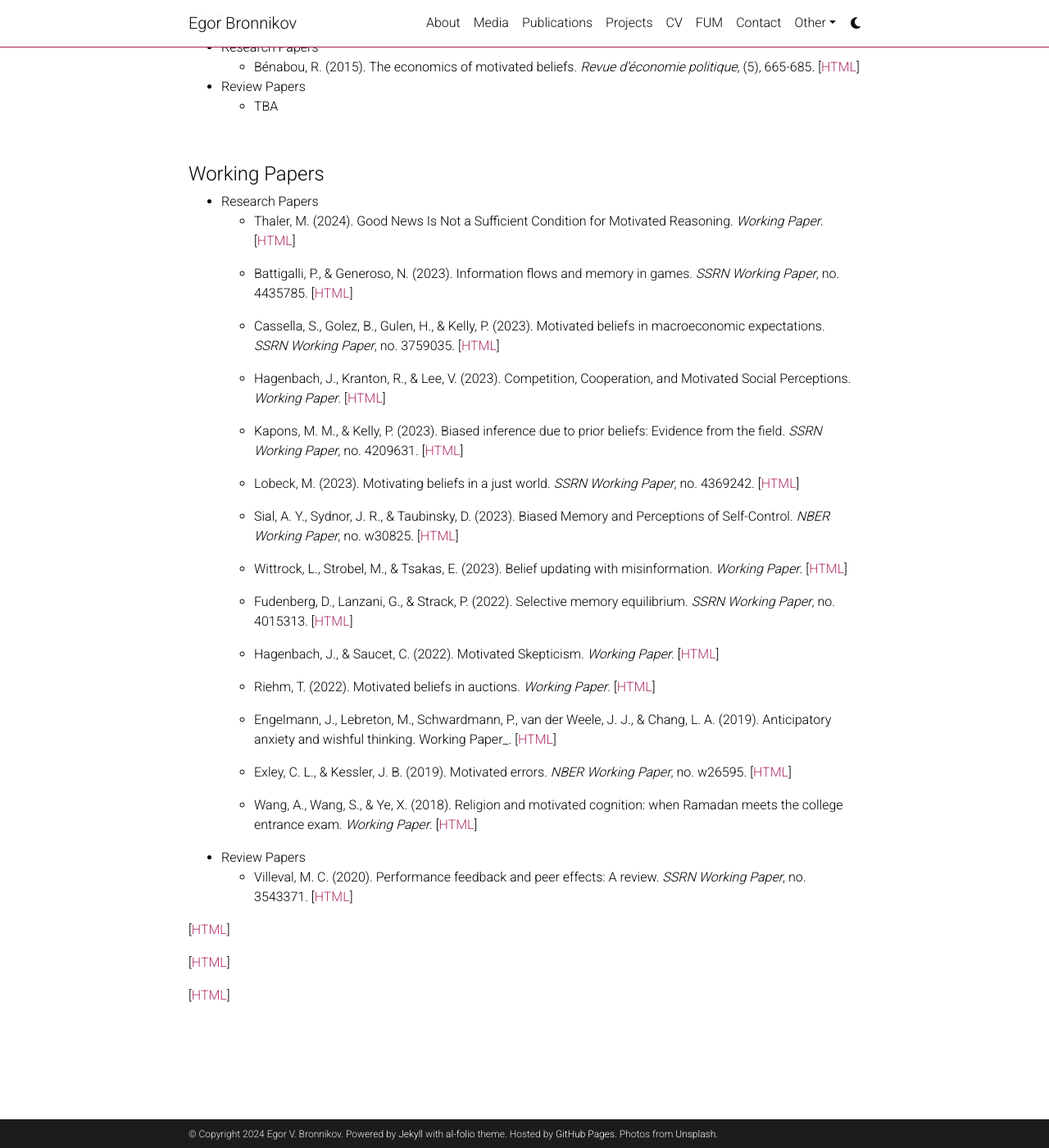
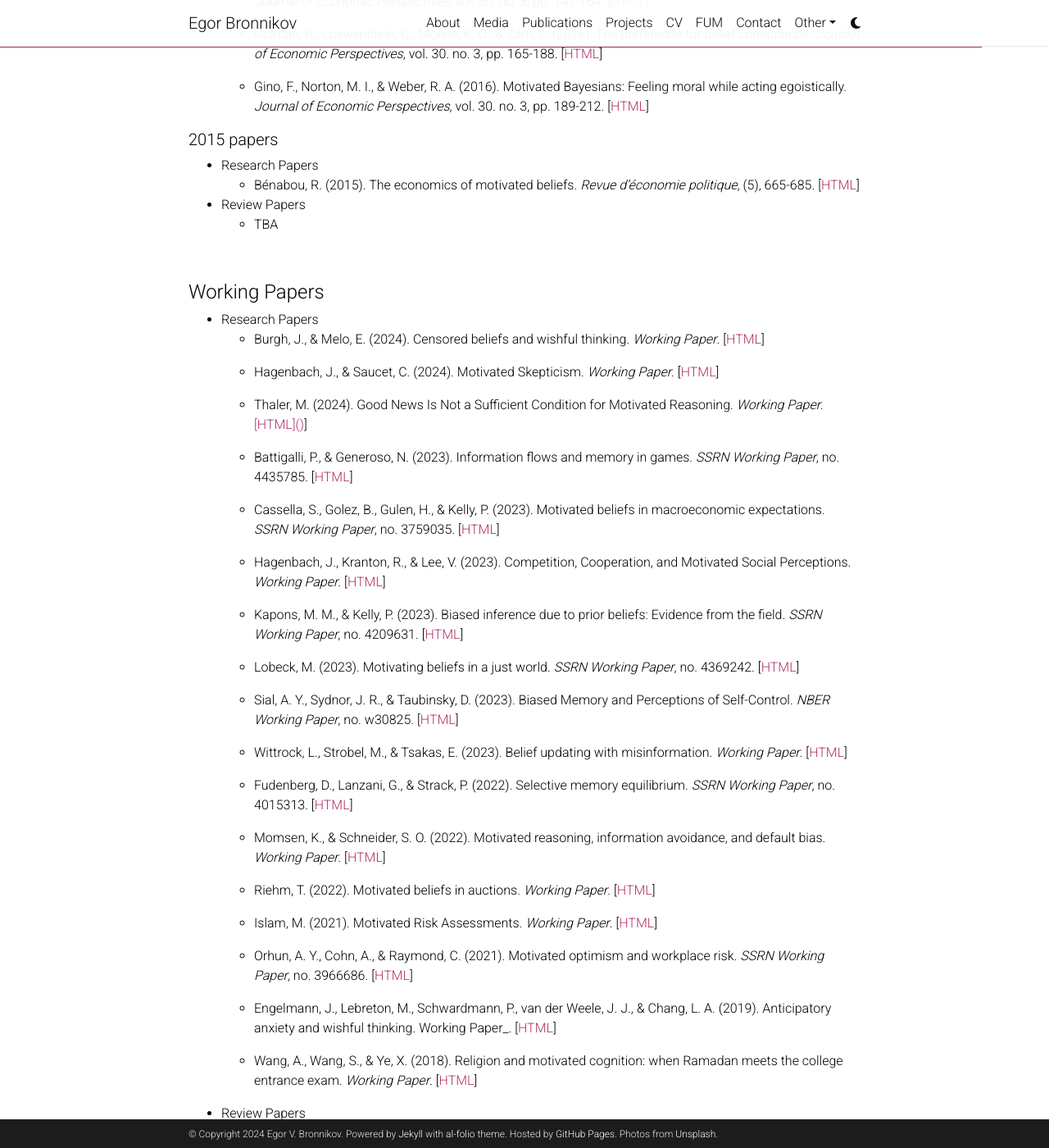
Before and after one commit to egorbronnikov/egorbronnikov.github.io, a Jekyll site: the page built from _pages/motivatedreasoning.md, in a window 1280 px wide and 1400 px high, scrolled down 3258 px. Shown: the whole window at 82% size. Built offline with Jekyll 4.4.1, drawn with Linux system fonts in a browser that asks for light colours; comment, search, counter and statistics services are not loaded; a style sheet for code colours, icons or effects is not loaded; some of the changed text lies outside the part shown.

Commit message:
Update motivatedreasoning.md

```diff
--- a/_pages/motivatedreasoning.md
+++ b/_pages/motivatedreasoning.md
@@ -16,7 +16,10 @@
 - Research Papers
   - Drobner, C., & Goerg, S. J. (forthcoming). Motivated belief updating and rationalization of information. _Management Science_. [[HTML]()]
 
-  - Thaler, M. (forthcoming). Good News Is Not a Sufficient Condition for Motivated Reasoning. _American Economic Journal: Microeconomics_. [[HTML]()]
+  - Exley, C. L., & Kessler, J. B. (forthcoming). Motivated errors. _American Economic Review_. [[HTML](https://www.aeaweb.org/articles?id=10.1257/aer.20191849&&from=f)]
+
+
+  - Thaler, M. (forthcoming). Good News Is Not a Sufficient Condition for Motivated Reasoning. _American Economic Journal: Microeconomics_. [[HTML](https://www.aeaweb.org/articles?id=10.1257/mic.20220146&&from=f)]
 
   - Coffman, K., Collis, M. R., & Kulkarni, L. (2023). Stereotypes and belief updating. _Journal of the European Economic Association_.[[HTML]()]
 
@@ -41,14 +44,15 @@
 ##### 2023 papers
 
 - Research Papers
-  - Sprengholz, P., Henkel, L., Böhm, R., & Betsch, C. (2023). Historical narratives about the COVID-19 pandemic are motivationally biased. Nature, vol. 623, no. 7987, pp. 588-593. [[HTML]()]
+  - Sprengholz, P., Henkel, L., Böhm, R., & Betsch, C. (2023). Historical narratives about the COVID-19 pandemic are motivationally biased. _Nature_, vol. 623, no. 7987, pp. 588-593. [[HTML]()]
 
   - Wang, A., Wang, S., & Ye, X. (2023). When information conflicts with obligations: the role of motivated cognition. _The Economic Journal_, vol. 133, no. 654, pp. 2533-2552. [[HTML]()]
 
 
 - Review Papers
-  - Amelio, A., & Zimmermann, F. (2023). Motivated memory in economics—a review. _Games_, vol.  14, no. 1, pp. 15. [[HTML](https://www.mdpi.com/2073-4336/14/1/15)]
-  - TBA
+  - Amelio, A., & Zimmermann, F. (2023). Motivated memory in economics—a review. _Games_, vol. 14, no. 1, pp. 15. [[HTML](https://www.mdpi.com/2073-4336/14/1/15)]
+
+  - Haaland, I., Roth, C., & Wohlfart, J. (2023). Designing information provision experiments. _Journal of Economic Literature_, vol. 61, no. 1, pp. 3-40.
 
 
 ##### 2022 papers
@@ -60,10 +64,11 @@
 
   - Coffman, K. B., Exley, C. L., & Niederle, M. (2021). The role of beliefs in driving gender discrimination. Management Science, vol. 67, no. 6, pp. 3551-3569.
 
-
   - Drobner, C. (2022). Motivated beliefs and anticipation of uncertainty resolution. _American Economic Review: Insights_, vol. 4, no. 1, pp. 89-105. [[HTML]()]
 
   - Faia, E., Fuster, A., Pezone, V., & Zafar, B. (2022). Biases in information selection and processing: Survey evidence from the pandemic. _Review of Economics and Statistics_, pp. 1-46.
+
+  - Gonzalez-Jimenez, V. (2022). Social status and motivated beliefs. _Journal of Public Economics_, vol. 211, pp. 104662. [[HTML](https://www.sciencedirect.com/science/article/pii/S0047272722000640)]
 
   - Hagenbach, J., & Koessler, F. (2022). Selective memory of a psychological agent. _European Economic Review_, vol. 142, pp. 104012.  [[HTML]()]
 
@@ -164,37 +169,42 @@
 
 
 
-
 <p>&nbsp;</p>
 
 #### Working Papers
 
 - Research Papers
-  - Thaler, M. (2024). Good News Is Not a Sufficient Condition for Motivated Reasoning. _Working Paper_. [[HTML](https://arxiv.org/pdf/2012.01548.pdf)]
+  - Burgh, J., & Melo, E. (2024). Censored beliefs and wishful thinking. _Working Paper_. [[HTML](https://arxiv.org/html/2402.01892v1)]
 
-  - Battigalli, P., & Generoso, N. (2023). Information flows and memory in games. _SSRN Working Paper_, no. 4435785. [[HTML]()]
+  - Hagenbach, J., & Saucet, C. (2024). Motivated Skepticism. _Working Paper_. [[HTML](https://hal.science/hal-03770685/document)]
 
-  - Cassella, S., Golez, B., Gulen, H., & Kelly, P. (2023). Motivated beliefs in macroeconomic expectations. _SSRN Working Paper_, no. 3759035. [[HTML]()]
+  - Thaler, M. (2024). Good News Is Not a Sufficient Condition for Motivated Reasoning. _Working Paper_. [[HTML]()](https://arxiv.org/pdf/2012.01548.pdf)]
+
+  - Battigalli, P., & Generoso, N. (2023). Information flows and memory in games. _SSRN Working Paper_, no. 4435785. [[HTML](https://papers.ssrn.com/sol3/papers.cfm?abstract_id=4435785)]
+
+  - Cassella, S., Golez, B., Gulen, H., & Kelly, P. (2023). Motivated beliefs in macroeconomic expectations. _SSRN Working Paper_, no. 3759035. [[HTML](https://papers.ssrn.com/sol3/papers.cfm?abstract_id=3759035)]
 
   - Hagenbach, J., Kranton, R., & Lee, V. (2023). Competition, Cooperation, and Motivated Social Perceptions. _Working Paper_. [[HTML]()]
 
-  - Kapons, M. M., & Kelly, P. (2023). Biased inference due to prior beliefs: Evidence from the field. _SSRN Working Paper_, no. 4209631. [[HTML]()]
+  - Kapons, M. M., & Kelly, P. (2023). Biased inference due to prior beliefs: Evidence from the field. _SSRN Working Paper_, no. 4209631. [[HTML](https://papers.ssrn.com/sol3/papers.cfm?abstract_id=4209631)]
 
-  - Lobeck, M. (2023). Motivating beliefs in a just world. _SSRN Working Paper_, no. 4369242. [[HTML]()]
+  - Lobeck, M. (2023). Motivating beliefs in a just world. _SSRN Working Paper_, no. 4369242. [[HTML](https://papers.ssrn.com/sol3/papers.cfm?abstract_id=4369242)]
 
-  - Sial, A. Y., Sydnor, J. R., & Taubinsky, D. (2023). Biased Memory and Perceptions of Self-Control. _NBER Working Paper_, no. w30825. [[HTML]()]
+  - Sial, A. Y., Sydnor, J. R., & Taubinsky, D. (2023). Biased Memory and Perceptions of Self-Control. _NBER Working Paper_, no. w30825. [[HTML](https://papers.ssrn.com/sol3/papers.cfm?abstract_id=4320573)]
 
   - Wittrock, L., Strobel, M., & Tsakas, E. (2023). Belief updating with misinformation. _Working Paper_. [[HTML]( http://www.elias-tsakas.com/Research/Papers/UpdatingMisinformation.pdf)]
 
-  - Fudenberg, D., Lanzani, G., & Strack, P. (2022). Selective memory equilibrium. _SSRN Working Paper_, no. 4015313. [[HTML]()]
+  - Fudenberg, D., Lanzani, G., & Strack, P. (2022). Selective memory equilibrium. _SSRN Working Paper_, no. 4015313. [[HTML](https://papers.ssrn.com/sol3/papers.cfm?abstract_id=4015313)]
 
-  - Hagenbach, J., & Saucet, C. (2022). Motivated Skepticism. _Working Paper_. [[HTML]()]
+  - Momsen, K., & Schneider, S. O. (2022). Motivated reasoning, information avoidance, and default bias. _Working Paper_. [[HTML](https://www.econstor.eu/bitstream/10419/273678/1/1799842347.pdf)]
 
-  - Riehm, T. (2022). Motivated beliefs in auctions. _Working Paper_. [[HTML]()]
+  - Riehm, T. (2022). Motivated beliefs in auctions. _Working Paper_. [[HTML](https://papers.ssrn.com/sol3/papers.cfm?abstract_id=4300892)]
+
+  - Islam, M. (2021). Motivated Risk Assessments. _Working Paper_. [[HTML](https://www.econstor.eu/bitstream/10419/260332/1/wp2021-012.pdf)]
+
+  - Orhun, A. Y., Cohn, A., & Raymond, C. (2021). Motivated optimism and workplace risk. _SSRN Working Paper_, no. 3966686. [[HTML](https://papers.ssrn.com/sol3/papers.cfm?abstract_id=3966686)]
 
   - Engelmann, J., Lebreton, M., Schwardmann, P., van der Weele, J. J., & Chang, L. A. (2019). Anticipatory anxiety and wishful thinking. Working Paper_. [[HTML]()]
-
-  - Exley, C. L., & Kessler, J. B. (2019). Motivated errors. _NBER Working Paper_, no. w26595. [[HTML]()]
 
   - Wang, A., Wang, S., & Ye, X. (2018). Religion and motivated cognition: when Ramadan meets the college entrance exam. _Working Paper_. [[HTML]()]
 
```
